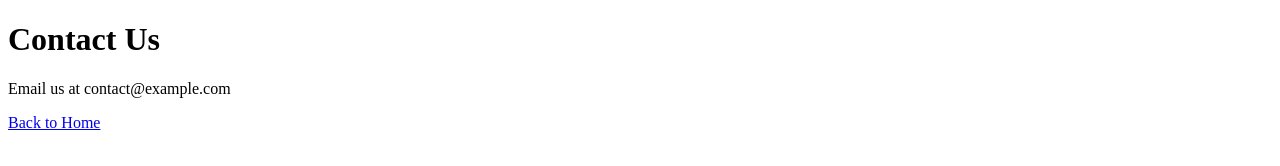
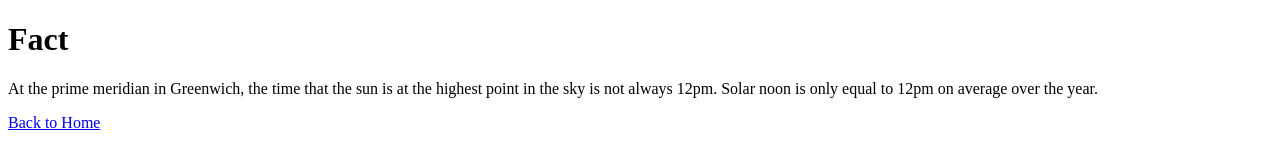
Before and after one commit to Bowser3000/Website, a plain HTML site: page question.html in a window 1280 px wide. Drawn offline with Linux system fonts and the light colour scheme.

Commit message:
Update question.html

```diff
--- a/question.html
+++ b/question.html
@@ -3,11 +3,11 @@
 <head>
     <meta charset="UTF-8">
     <meta name="viewport" content="width=device-width, initial-scale=1.0">
-    <title>Contact Us</title>
+    <title>Crazy Fact</title>
 </head>
 <body>
-    <h1>Contact Us</h1>
-    <p>Email us at contact@example.com</p>
+    <h1>Fact</h1>
+    <p>At the prime meridian in Greenwich, the time that the sun is at the highest point in the sky is not always 12pm. Solar noon is only equal to 12pm on average over the year.</p>
     <a href="index.html">Back to Home</a>
 </body>
 </html>
```
